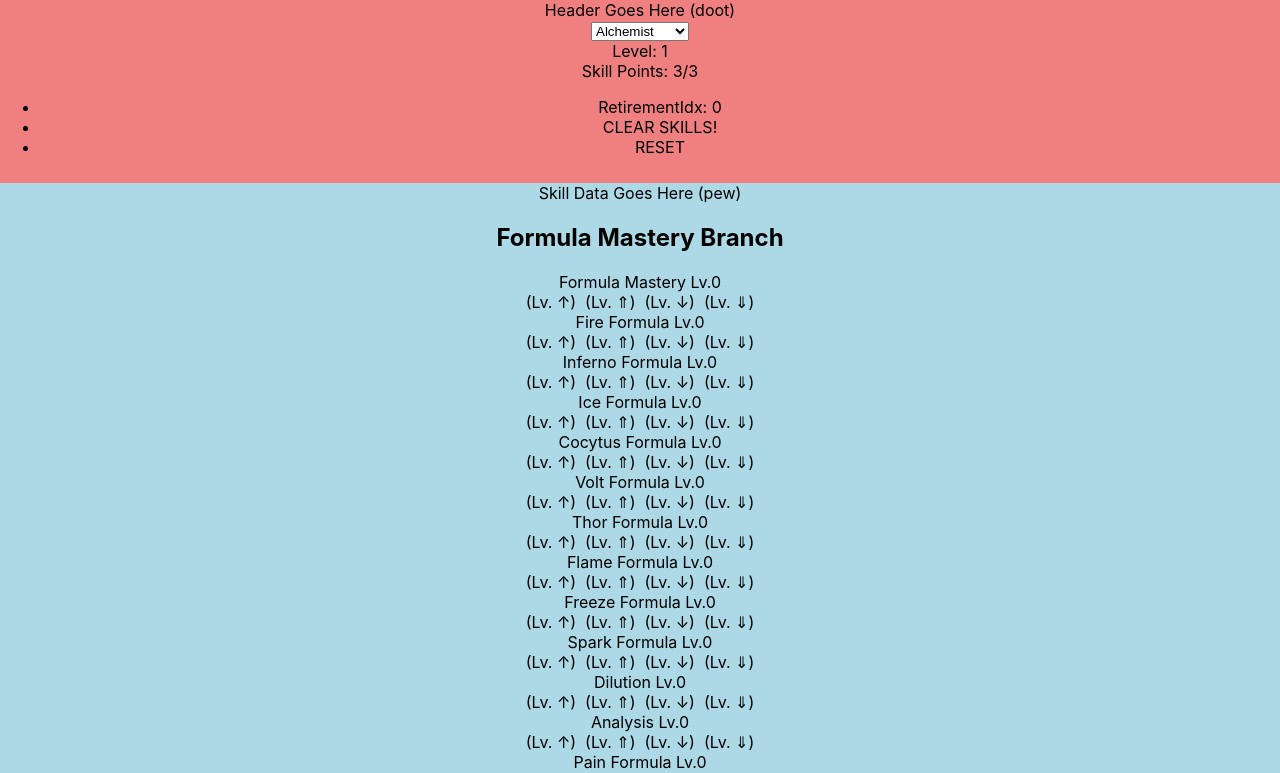
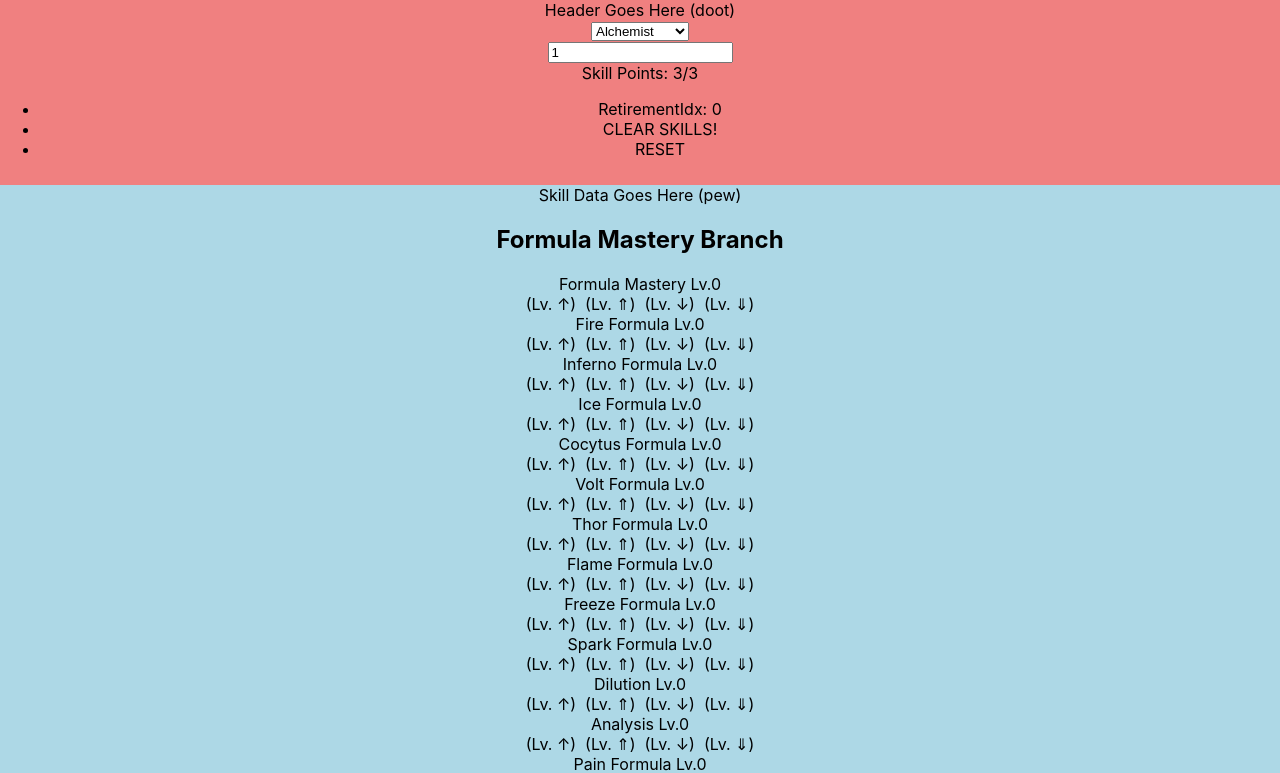
Before and after one commit to aturfah/eou-skillsim, a React (Create React App) app: page / in a window 1280 px wide. Shown: the top 773 px of the page. Built offline with nearby package versions, Linux system fonts and the light colour scheme.

Commit message:
Preliminary level boc

```diff
--- a/src/Header/header.js
+++ b/src/Header/header.js
@@ -4,7 +4,7 @@ import './header.css';
 import skillData from '../data/skill_data';
 
 // Helper Functions
-import {firstDegSkills} from '../helpers'
+import {firstDegSkills, isNumber} from '../helpers'
 
 function getClasses() {
     const classes = [];
@@ -25,6 +25,7 @@ class Header extends Component {
         // Element Builder Functions
         this.buildClassDropdown = this.buildClassDropdown.bind(this);
         this.buildLevelBox = this.buildLevelBox.bind(this);
+        this.levelBoxUpdate = this.levelBoxUpdate.bind(this);
 
         // Updater Functions
         this._setLevel = this._setLevel.bind(this);
@@ -34,8 +35,35 @@ class Header extends Component {
         this.updateClassIdx = this.updateClassIdx.bind(this);
     }
 
+    levelBoxUpdate() {
+        const levelBox = this.refs.levelInput;
+        if (isNumber(levelBox.value)) {
+            let newLevel = levelBox.value;
+            if (newLevel) {
+                newLevel = parseInt(newLevel);
+                if (newLevel > 99) {
+                    this._setLevel(99);
+                } else {
+                    this._setLevel(newLevel);
+                }
+            } else {
+                this._setLevel();
+            }
+        }
+    }
+
     buildLevelBox() {
-        return <div onClick={this._changeLevel}>Level: <span ref='level'>{this.props.level}</span></div>
+        // ref="minCostFilter"
+        // placeholder="Minimum Cost"
+        // value={this.minCostFilter}
+        // aria-label="Minimum Cost"
+        // onChange={this.minCostFilterType}
+        const doot = <div><input ref="levelInput"
+                        value={this.props.level}
+                        maxLength={3}
+                        onChange={this.levelBoxUpdate}></input></div>
+
+        return doot //<div onClick={this._changeLevel}>Level: <span ref='level'>{this.props.level}</span></div>
     }
 
     buildClassDropdown() {
```
